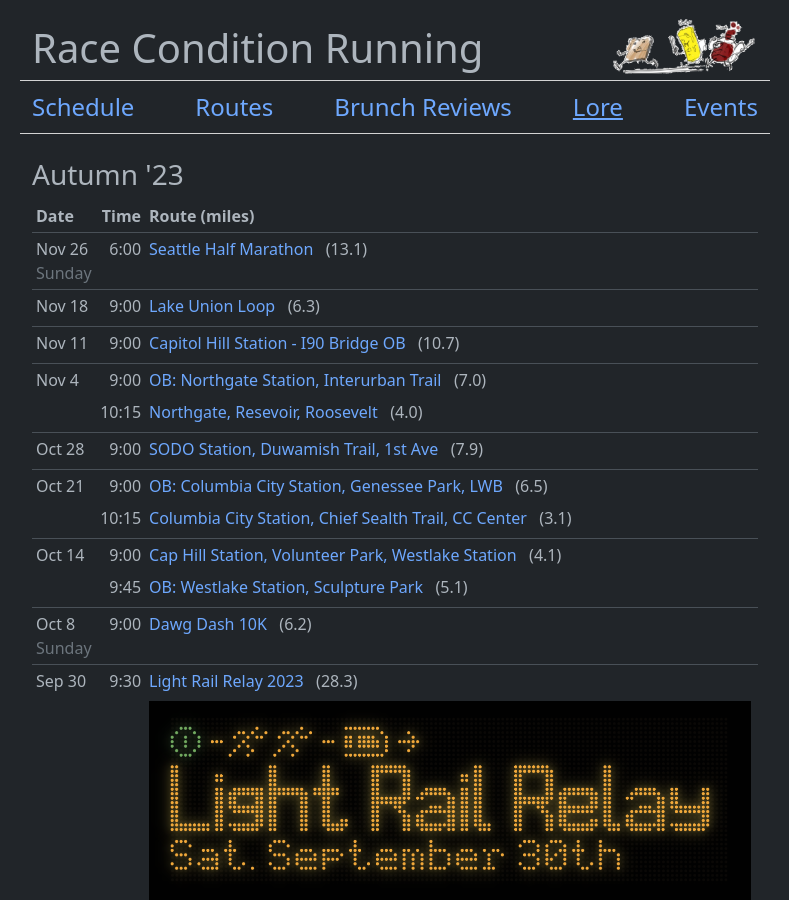
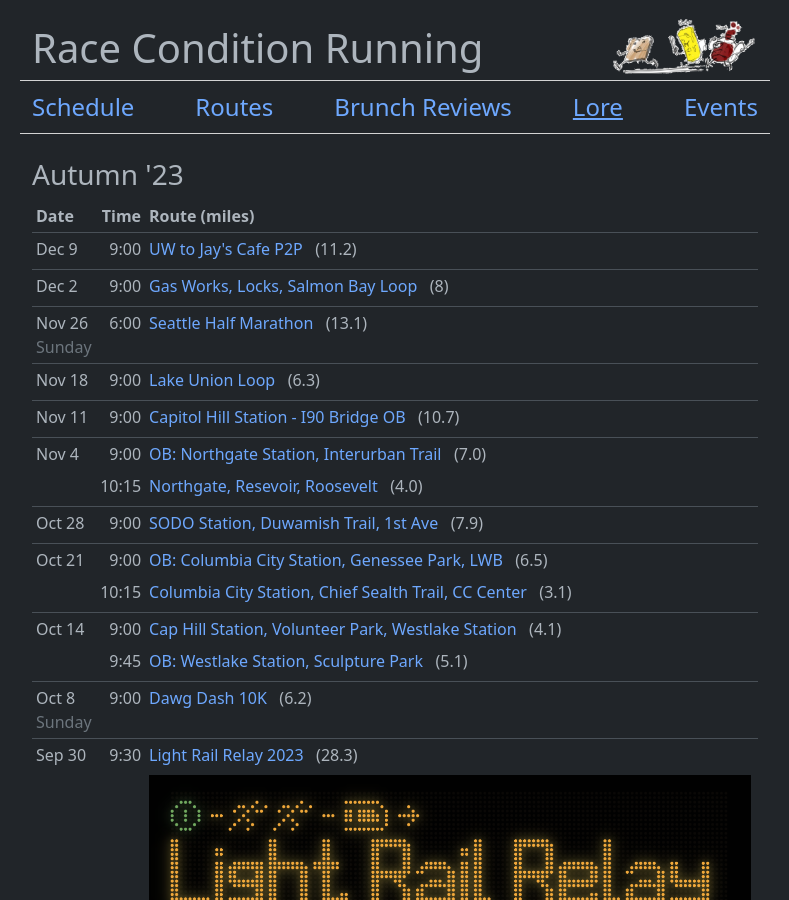
Before and after one commit to raceconditionrunning/raceconditionrunning.github.io, a Jekyll site: the page built from pages/lore.html, in a window 1280 px wide and 900 px high. Shown: the whole window, without its empty margins (245-1034 px from the left). Built offline with Jekyll 4.4.1, drawn with Linux system fonts in a browser that asks for light colours.

Commit message:
draft the last couple weeks of the quarter

```diff
--- a/_data/routes.yml
+++ b/_data/routes.yml
@@ -496,3 +496,8 @@
   name: "SODO Station, Duwamish Trail, 1st Ave"
   dist: 7.9
   map: https://onthegomap.com/s/93l1akgc
+
+- id: gas-works-locks-salmon-bay
+  name: "Gas Works, Locks, Salmon Bay Loop"
+  dist: 8
+  map: https://onthegomap.com/s/4fpqkgfr
--- a/_data/schedules/23-autumn.yml
+++ b/_data/schedules/23-autumn.yml
@@ -66,3 +66,13 @@
         name: Seattle Half Marathon
         map: https://www.seattlemarathon.org/
         dist: 13.1
+
+- date: "2023-12-02"
+  plan:
+    - time: "9:00"
+      route_id: gas-works-locks-salmon-bay
+
+- date: "2023-12-09"
+  plan:
+    - time: "9:00"
+      route_id: uw-jays-cafe-p2p
```
